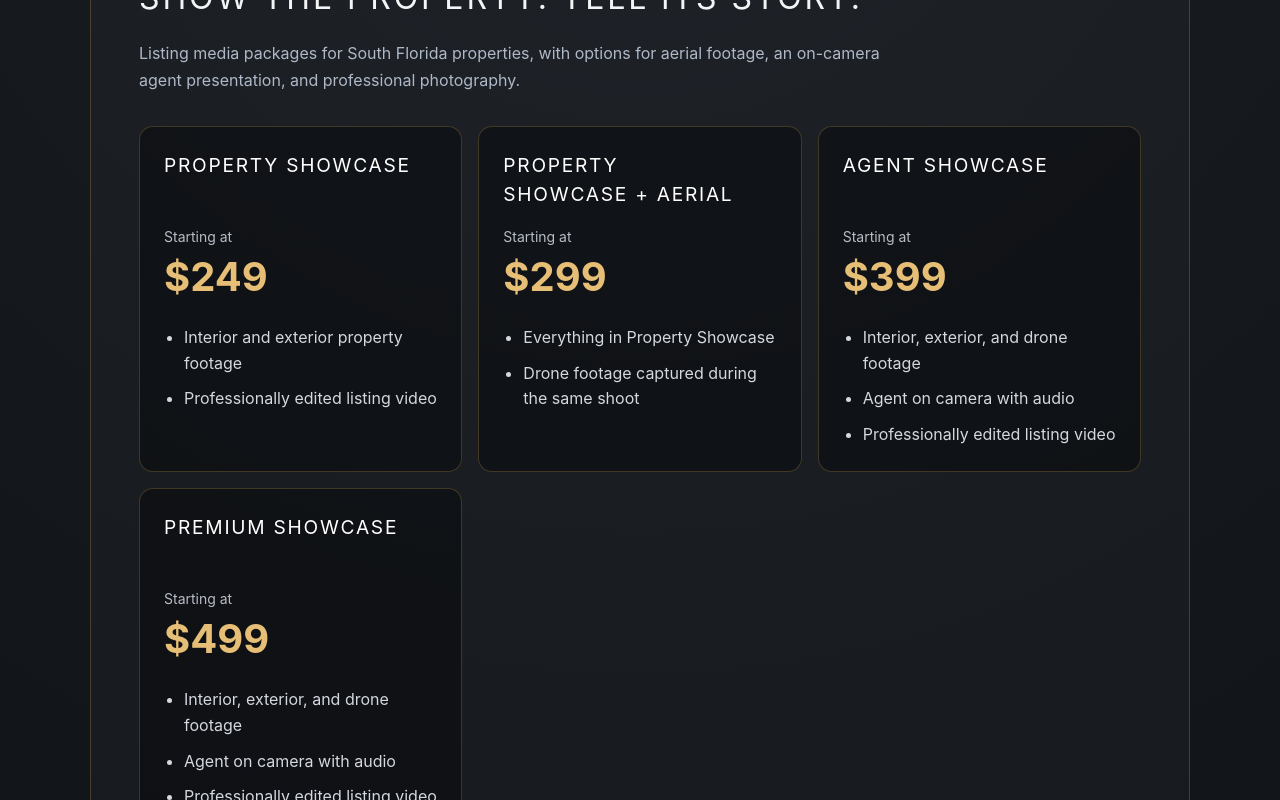
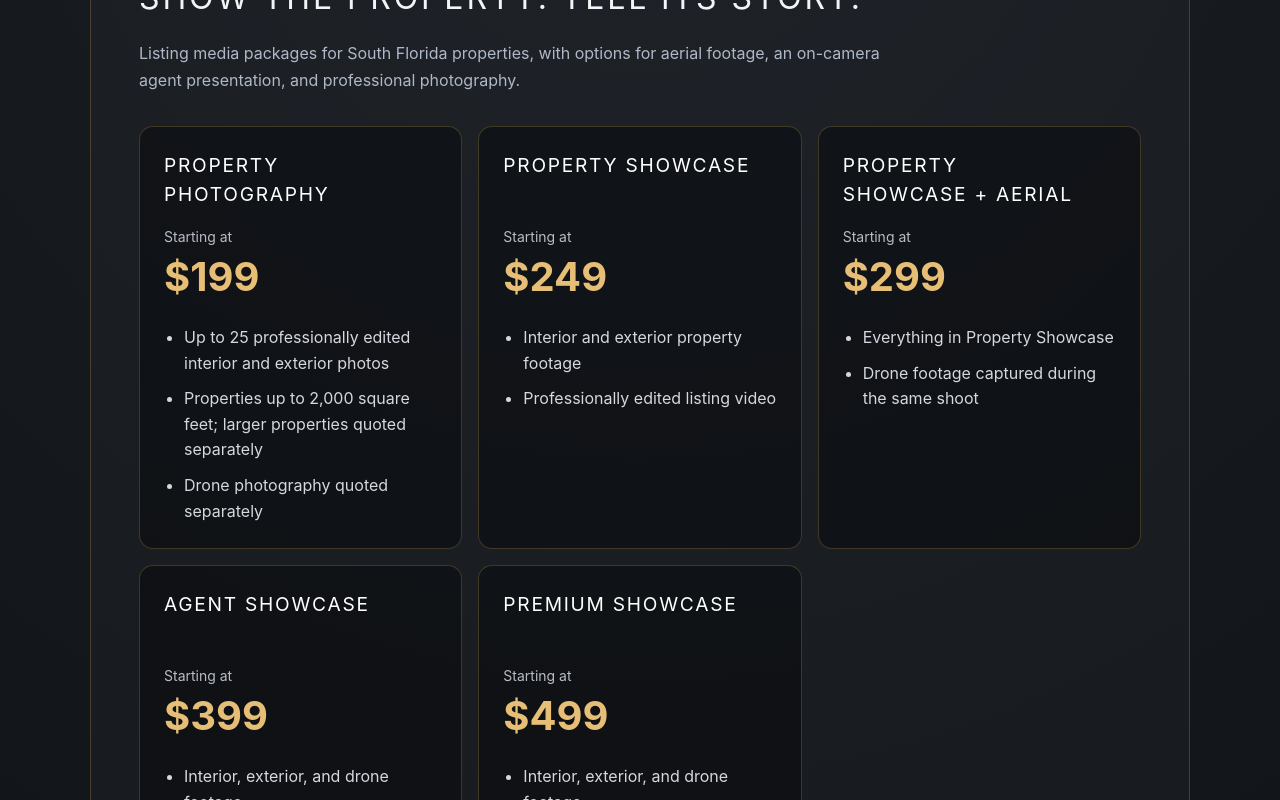
Before and after one commit to TNT928/updatedportfolio, a React (Create React App) app: page /services in a window 1280 px wide. Shown: the part 2740-3540 px from the top of the page. Built offline with nearby package versions, Linux system fonts and the light colour scheme; a web font is replaced by a local one.

Commit message:
Add $199 real estate photography option and define photo scope

```diff
--- a/src/Pages/services.tsx
+++ b/src/Pages/services.tsx
@@ -163,10 +163,11 @@ const Services = () => {
           </div>
           <div className={styles.realEstateGrid}>
             {[
+              { title: 'Property Photography', price: '$199', items: ['Up to 25 professionally edited interior and exterior photos', 'Properties up to 2,000 square feet; larger properties quoted separately', 'Drone photography quoted separately'] },
               { title: 'Property Showcase', price: '$249', items: ['Interior and exterior property footage', 'Professionally edited listing video'] },
               { title: 'Property Showcase + Aerial', price: '$299', items: ['Everything in Property Showcase', 'Drone footage captured during the same shoot'] },
               { title: 'Agent Showcase', price: '$399', items: ['Interior, exterior, and drone footage', 'Agent on camera with audio', 'Professionally edited listing video'] },
-              { title: 'Premium Showcase', price: '$499', items: ['Interior, exterior, and drone footage', 'Agent on camera with audio', 'Professionally edited listing video', 'Professional property photos'] }
+              { title: 'Premium Showcase', price: '$499', items: ['Interior, exterior, and drone footage', 'Agent on camera with audio', 'Professionally edited listing video', 'Up to 25 professionally edited property photos (up to 2,000 square feet; larger properties quoted separately)'] }
             ].map((item) => (
               <article key={item.title} className={styles.realEstateCard}>
                 <h3>{item.title}</h3>
```
